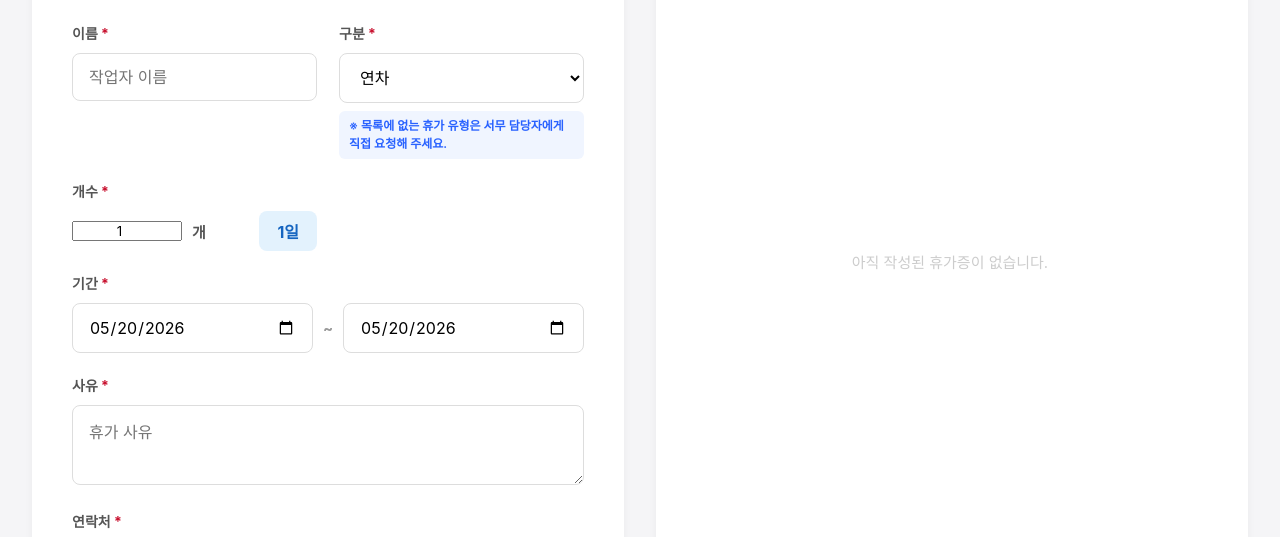
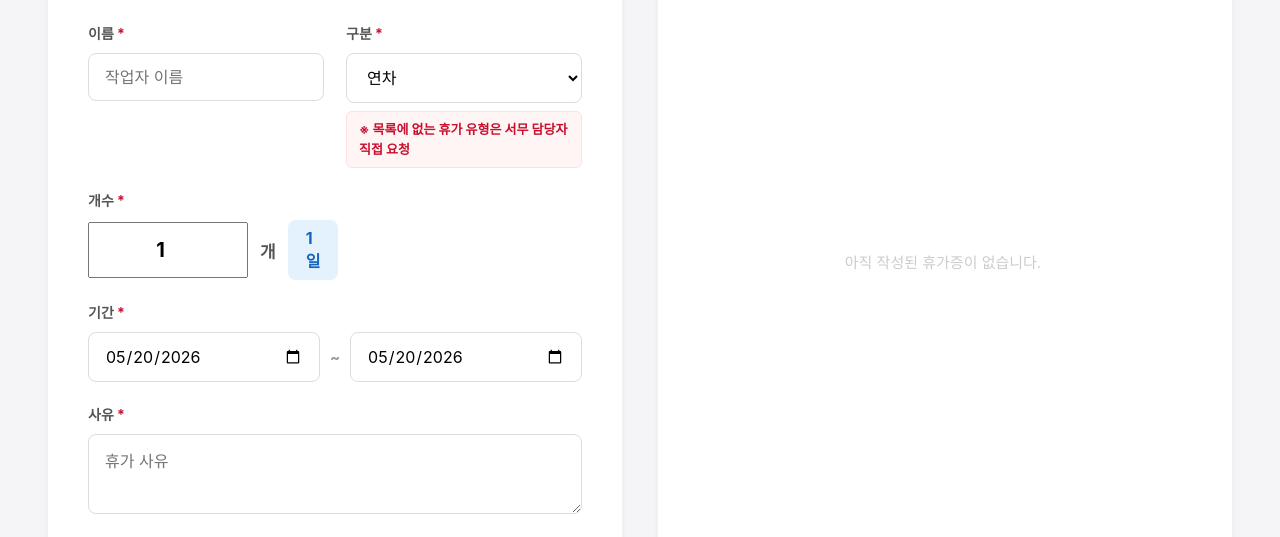
Before and after one commit to djlee-cosmax/Vacation-Permit-Auto-System, a plain HTML site: page index.html in a window 1280 px wide. Shown: the part 226-763 px from the top of the page. Drawn offline with Linux system fonts and the light colour scheme; no server answers.

Commit message:
안내 문구 빨간색 + 개수칸 확대 + 카드 가로 폭 1920px로 확장

```diff
--- a/index.html
+++ b/index.html
@@ -50,7 +50,7 @@
             <option value="결근(오전)">결근(오전)</option>
             <option value="결근(오후)">결근(오후)</option>
           </select>
-          <div class="form-hint-text">※ 목록에 없는 휴가 유형은 서무 담당자에게 직접 요청해 주세요.</div>
+          <div class="form-hint-text">※ 목록에 없는 휴가 유형은 서무 담당자 직접 요청</div>
         </div>
 
         <div class="form-group">
--- a/style.css
+++ b/style.css
@@ -39,12 +39,12 @@ input, select, textarea { font-family: inherit; }
 
 /* ===== 메인 컨테이너 ===== */
 .container {
-  max-width: 1700px;
+  max-width: 1920px;
   margin: 0 auto;
-  padding: 40px 32px;
+  padding: 40px 48px;
   display: grid;
   grid-template-columns: 1fr 1fr;
-  gap: 32px;
+  gap: 36px;
 }
 
 @media (max-width: 1200px) {
@@ -132,29 +132,33 @@ input, select, textarea { font-family: inherit; }
 /* 폼 안내 문구 (구분 select 아래) */
 .form-hint-text {
   margin-top: 8px;
-  font-size: 12px;
-  color: #2962ff;
-  background: #f0f5ff;
-  padding: 6px 10px;
+  font-size: 13px;
+  color: #c8102e;
+  background: #fff5f5;
+  padding: 8px 12px;
   border-radius: 6px;
-  font-weight: 600;
+  font-weight: 700;
   line-height: 1.5;
+  border: 1px solid #ffe0e0;
 }
 
 /* 개수 + 합계 일수 표시 */
 .count-row {
   display: flex;
   align-items: center;
-  gap: 10px;
+  gap: 12px;
 }
 .count-row input[type="number"] {
-  flex: 0 0 110px;
+  flex: 0 0 160px;
   text-align: center;
+  font-size: 20px;
+  font-weight: 700;
+  padding: 14px 18px;
 }
 .count-suffix {
-  font-size: 15px;
+  font-size: 17px;
   color: #555;
-  font-weight: 600;
+  font-weight: 700;
 }
 .leave-items-total {
   margin-left: auto;
```
